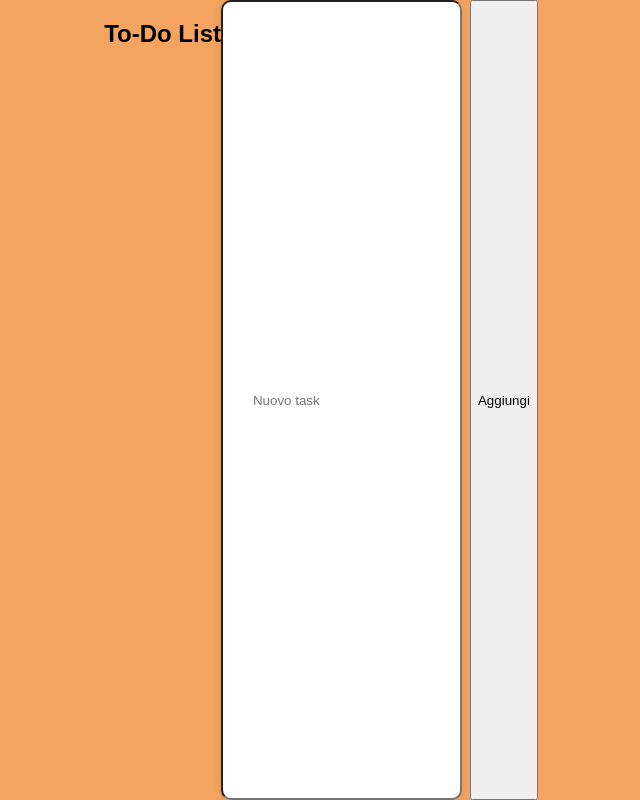
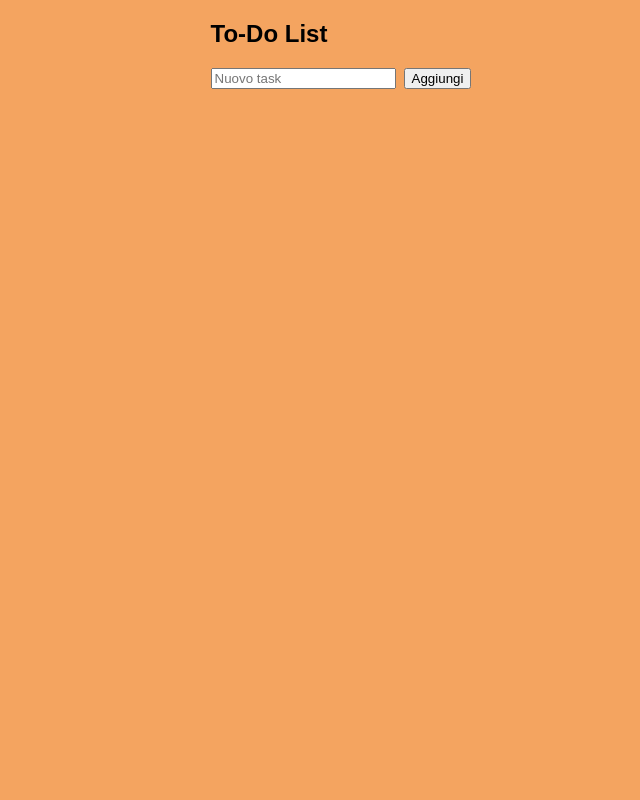
Before and after one commit to armandocacace/todo_list, a React (Create React App) app: page / in a window 1280 px wide. Shown: the whole page, without its empty margins (299-939 px from the left). Built offline with nearby package versions, Linux system fonts and the light colour scheme.

Commit message:
Update App.js

```diff
--- a/src/App.js
+++ b/src/App.js
@@ -31,12 +31,13 @@ function App() {
 
   return (
     <div className="div">
+    <div className="comtent">
       <h2>To-Do List</h2>
       <input
         value={text}
         onChange={e => setText(e.target.value)}
         placeholder="Nuovo task"
-        style={{ marginRight: 8 }} className="content"
+        style={{ marginRight: 8 }}
       />
       <button onClick={addTask}>Aggiungi</button>
       <ul style={{ marginTop: 20 }}>
@@ -48,6 +49,7 @@ function App() {
         ))}
       </ul>
     </div>
+    </div>
   );
 }
 
```
